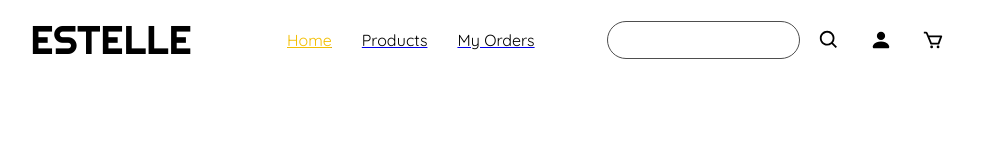
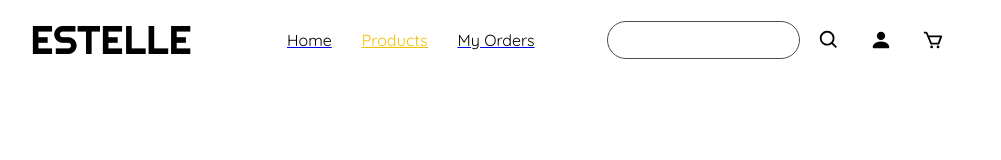
Before and after one commit to iambaangkok/261342-Database-Project-Frontend, a React (Create React App) app: page /products in a window 1280 px wide. Shown: the top 160 px of the page, without its empty margins (108-1109 px from the left). Built offline with nearby package versions, Linux system fonts and the light colour scheme; no server answers.

Commit message:
Added: Responsive to current page

```diff
--- a/src/components/Navbar.tsx
+++ b/src/components/Navbar.tsx
@@ -4,13 +4,29 @@ import '../css/Navbar.css'
 import Brand from './Brand';
 import Button from './Button';
 import SearchBar from './SearchBar';
-import { Link } from 'react-router-dom';
+import { Link, useLocation } from 'react-router-dom';
 
 
-function Navbar(){
+function Navbar() {
+
+    const useMatchPath = (path:string) =>{
+        let location = useLocation();
+        var pagePath =  location.pathname;
+        return pagePath.startsWith(path);
+    }
+
+    const useMatchPathExact = (path:string) =>{
+        let location = useLocation();
+        var pagePath =  location.pathname;
+        return pagePath == (path);
+    }
+
+    useEffect(() => {
+
+    }, [])
 
 
-    return(
+    return (
         <div className={"Navbar"}>
             <div className={"BrandContainer"}>
                 <Brand></Brand>
@@ -18,26 +34,24 @@ function Navbar(){
             <div className="ButtonContainer">
                 <div className="Left">
                     <Link to="/">
-                        <Button text={"Home"} icon={""} buttonColor={"white"} textColor={"yellow"} ></Button>
+                        <Button text={"Home"} icon={""} buttonColor={"white"} textColor={useMatchPathExact("/") ? "yellow" : "black"} ></Button>
                     </Link>
                     <Link to="/products">
-                        <Button text={"Products"} icon={""} buttonColor={"white"} textColor={"black"} ></Button>
+                        <Button text={"Products"} icon={""} buttonColor={"white"} textColor={useMatchPath("/products") ? "yellow" : "black"} ></Button>
                     </Link>
                     <Link to="/orders">
-                        <Button text={"My Orders"} icon={""} buttonColor={"white"} textColor={"black"} ></Button>
+                        <Button text={"My Orders"} icon={""} buttonColor={"white"} textColor={useMatchPath("/orders") ? "yellow" : "black"} ></Button>
                     </Link>
 
                 </div>
                 <div className="Right">
                     <SearchBar></SearchBar>
                     <Link to="/login">
-                        <Button text={""} icon={"person"} buttonColor={"white"} textColor={"black"} ></Button>
+                        <Button text={""} icon={"person"} buttonColor={"white"} textColor={useMatchPath("/login") ? "yellow" : "black"} ></Button>
                     </Link>
                     <Link to="/cart">
-                        <Button text={""} icon={"shopping_cart_outline"} buttonColor={"white"} textColor={"black"} ></Button>
+                        <Button text={""} icon={"shopping_cart_outline"} buttonColor={"white"} textColor={useMatchPath("/cart") ? "yellow" : "black"} ></Button>
                     </Link>
-
-
                 </div>
             </div>
         </div>
```
